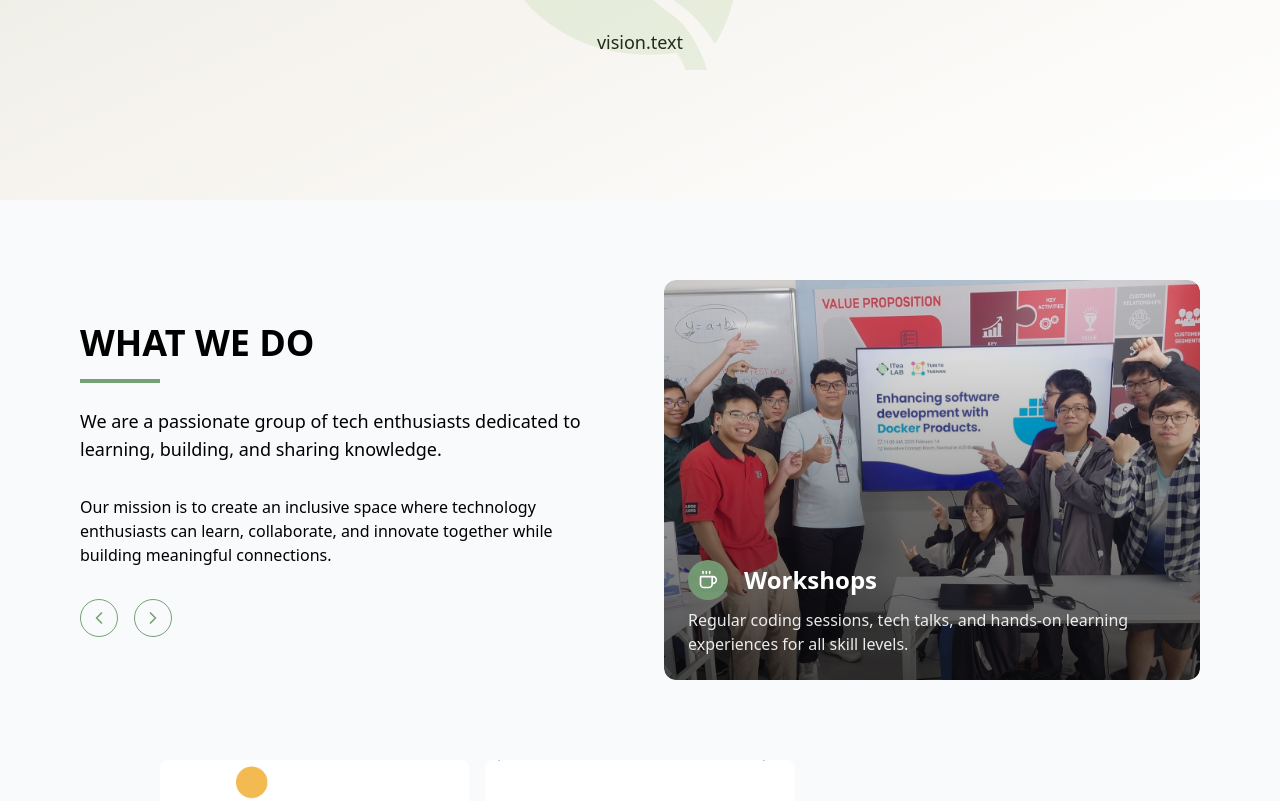
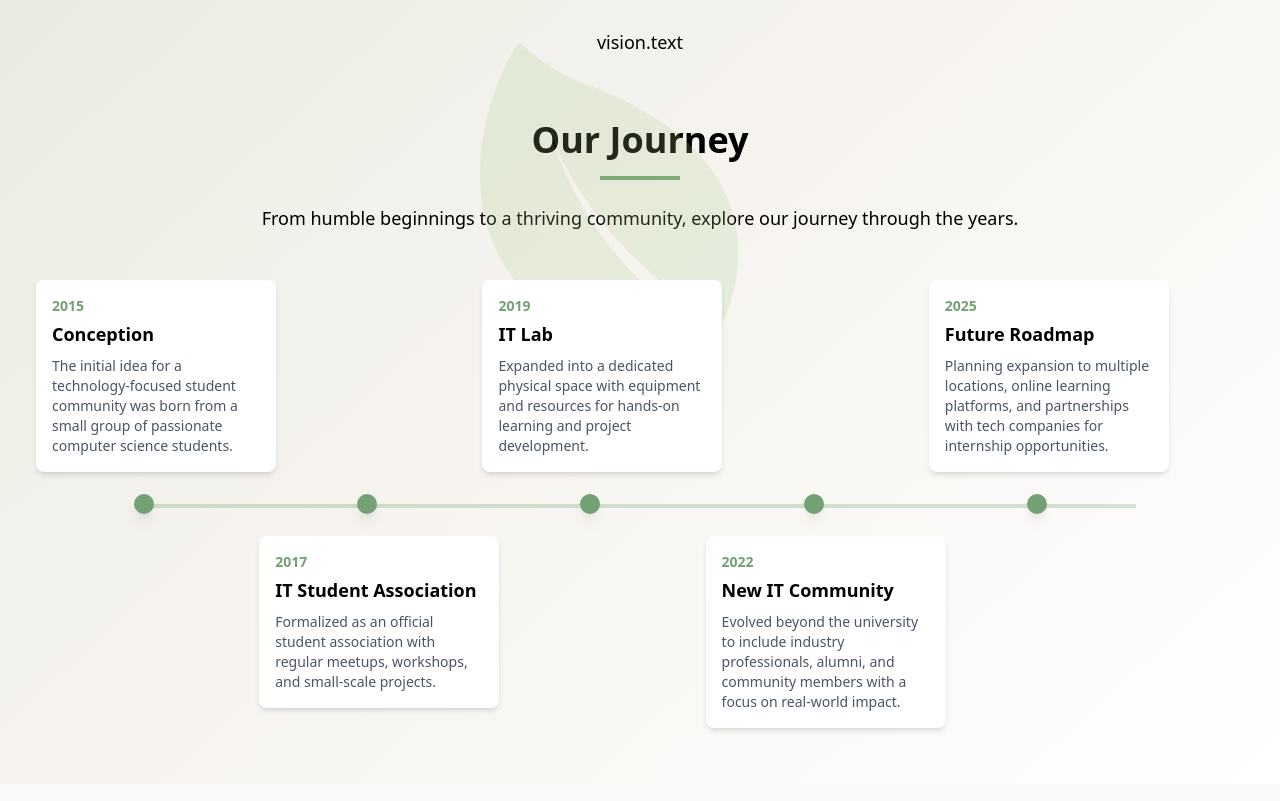
Before and after one commit to Itea-Lab/portfolio-website, a React (Vite) app: page / in a window 1280 px wide. Shown: the part 1180-1981 px from the top of the page. Built offline with nearby package versions, Linux system fonts and the light colour scheme.

Commit message:
Added Timeline

```diff
--- a/src/components/About.tsx
+++ b/src/components/About.tsx
@@ -1,4 +1,6 @@
 import { useLanguage } from "../language-context";
+import { Timeline } from "./Timeline";
+import { MobileTimeline } from "./MobileTimeline";
 
 export default function About() {
   const { t } = useLanguage();
@@ -24,6 +26,25 @@ export default function About() {
           <p className="text-lg max-w-3xl mx-auto">{t("vision.text")}</p>
         </div>
       </div>
+      <div className="container mx-auto px-4 pb-10">
+        <div className="max-w-3xl mx-auto text-center mb-12">
+          <h2 className="text-3xl md:text-4xl font-bold mb-4 text-center">
+            Our Journey
+          </h2>
+          <div className="h-1 w-20 bg-[#74A173] mx-auto mb-6"></div>
+          <p className="text-lg text-muted-foreground">
+            From humble beginnings to a thriving community, explore our journey
+            through the years.
+          </p>
+        </div>
+
+        <div className="hidden md:block h-96 pt-40">
+          <Timeline />
+        </div>
+        <div className="md:hidden">
+          <MobileTimeline />
+        </div>
+      </div>
     </section>
   );
 }
--- a/src/components/Community.tsx
+++ b/src/components/Community.tsx
@@ -1,8 +1,5 @@
 import { useState, useEffect } from "react";
 import { ActivitySlider } from "./ActivitySlider";
-import { ArrowRight, Github, Calendar } from "lucide-react";
-import event_img from "../assets/480222510_122116886204697575_5941039690238715950_n.jpg";
-import project_img from "../assets/481682077_1017997677053113_5498224049031879829_n.jpg";
 import ws_img1 from "../assets/git_github_workshop.png";
 import ws_img2 from "../assets/docker_workshop.png";
 import { useLanguage } from "../language-context";
--- a/src/components/Layout.tsx
+++ b/src/components/Layout.tsx
@@ -74,7 +74,7 @@ export default function Layout() {
             </a>
             <a
               href="#news"
-              className="text-lg px-4 font-bold hover:text-[#004243] transition-colors"
+              className="text-lg px-4 font-medium hover:text-[#004243] transition-colors"
             >
               NEWS
             </a>
--- /dev/null
+++ b/src/components/MobileTimeline.tsx
@@ -0,0 +1,78 @@
+import { useEffect, useRef, useState } from "react";
+
+interface TimelineItem {
+  title: string;
+  year: string;
+  description: string;
+}
+
+export function MobileTimeline() {
+
+  const timelineItems: TimelineItem[] = [
+    {
+      title: "Conception",
+      year: "2015",
+      description:
+        "The initial idea for a technology-focused student community was born from a small group of passionate computer science students.",
+    },
+    {
+      title: "IT Student Association",
+      year: "2017",
+      description:
+        "Formalized as an official student association with regular meetups, workshops, and small-scale projects.",
+    },
+    {
+      title: "IT Lab",
+      year: "2019",
+      description:
+        "Expanded into a dedicated physical space with equipment and resources for hands-on learning and project development.",
+    },
+    {
+      title: "New IT Community",
+      year: "2022",
+      description:
+        "Evolved beyond the university to include industry professionals, alumni, and community members with a focus on real-world impact.",
+    },
+    {
+      title: "Future Roadmap",
+      year: "2025",
+      description:
+        "Planning expansion to multiple locations, online learning platforms, and partnerships with tech companies for internship opportunities.",
+    },
+  ];
+
+  return (
+    <div className="py-8 px-4">
+      <div className="relative">
+        {/* Vertical timeline line */}
+        <div
+          className="absolute left-4 top-0 w-1 bg-[#74A173]/30 h-full"
+          style={{ transformOrigin: "top" }}
+        />
+
+        {/* Timeline items */}
+        <div className="relative ml-12">
+          {timelineItems.map((item, index) => (
+            <div key={index} className="mb-10 relative">
+              {/* Timeline dot */}
+              <div className="absolute -left-10 top-2 w-5 h-5 rounded-full bg-[#74A173] z-10 shadow-lg" />
+
+              {/* Year marker */}
+              <div className="text-[#74A173] font-bold text-sm mb-1">
+                {item.year}
+              </div>
+
+              {/* Content */}
+              <div className="bg-white p-4 rounded-lg shadow-md">
+                <h3 className="font-bold text-lg mb-2">{item.title}</h3>
+                <p className="text-sm text-muted-foreground">
+                  {item.description}
+                </p>
+              </div>
+            </div>
+          ))}
+        </div>
+      </div>
+    </div>
+  );
+}
--- a/src/components/Mobile_Menu.tsx
+++ b/src/components/Mobile_Menu.tsx
@@ -60,11 +60,7 @@ export default function MobileMenu({ isOpen, onClose, onToggle }: MobileMenuProp
           <div className="mt-16"></div>
           <div className="flex items-center justify-between p-4 border-b">
             <Link to="/" className="flex items-center space-x-2">
-              <span
-                className="font-bold text-xl text-[#004243]"
-              >
-                ITea Lab
-              </span>
+              <span className="font-bold text-xl text-[#004243]">ITea Lab</span>
             </Link>
             {/* <label
               className="p-1 rounded-full hover:bg-gray-100 burger"
@@ -85,10 +81,10 @@ export default function MobileMenu({ isOpen, onClose, onToggle }: MobileMenuProp
 
           {/* Navigation */}
           <nav className="flex-1 p-4">
-            <ul className="space-y-4 text-[#44a3a2]">
+            <ul className="space-y-4 text-[#74A173]">
               <li>
                 <Link
-                  to="#career"
+                  to="#about"
                   className="block py-2 font-medium hover:text-[#004243] transition-colors"
                   onClick={onClose}
                 >
@@ -97,7 +93,25 @@ export default function MobileMenu({ isOpen, onClose, onToggle }: MobileMenuProp
               </li>
               <li>
                 <Link
-                  to="#graduates"
+                  to="#community"
+                  className="block py-2 font-medium hover:text-[#004243] transition-colors"
+                  onClick={onClose}
+                >
+                  {t("nav.community")}
+                </Link>
+              </li>
+              <li>
+                <Link
+                  to="#news"
+                  className="block py-2 font-medium hover:text-[#004243] transition-colors"
+                  onClick={onClose}
+                >
+                  {t("nav.news")}
+                </Link>
+              </li>
+              <li>
+                <Link
+                  to="#joinUs"
                   className="block py-2 font-medium hover:text-[#004243] transition-colors"
                   onClick={onClose}
                 >
--- /dev/null
+++ b/src/components/Timeline.tsx
@@ -0,0 +1,103 @@
+import { useEffect, useRef, useState } from "react";
+
+interface TimelineItem {
+  title: string;
+  year: string;
+  description: string;
+  position: "top" | "bottom";
+}
+
+export function Timeline() {
+
+  const timelineItems: TimelineItem[] = [
+    {
+      title: "Conception",
+      year: "2015",
+      description:
+        "The initial idea for a technology-focused student community was born from a small group of passionate computer science students.",
+      position: "top",
+    },
+    {
+      title: "IT Student Association",
+      year: "2017",
+      description:
+        "Formalized as an official student association with regular meetups, workshops, and small-scale projects.",
+      position: "bottom",
+    },
+    {
+      title: "IT Lab",
+      year: "2019",
+      description:
+        "Expanded into a dedicated physical space with equipment and resources for hands-on learning and project development.",
+      position: "top",
+    },
+    {
+      title: "New IT Community",
+      year: "2022",
+      description:
+        "Evolved beyond the university to include industry professionals, alumni, and community members with a focus on real-world impact.",
+      position: "bottom",
+    },
+    {
+      title: "Future Roadmap",
+      year: "2025",
+      description:
+        "Planning expansion to multiple locations, online learning platforms, and partnerships with tech companies for internship opportunities.",
+      position: "top",
+    },
+  ];
+
+  return (
+    <div className="py-16 px-4 max-w-5xl mx-auto h-full">
+
+      <div className="relative">
+        {/* Main timeline line */}
+        <div
+          className="absolute left-0 md:left-1/2 md:transform md:-translate-x-1/2 top-0 w-1 md:w-full md:h-1 bg-[#74A173]/30 h-full"
+          style={{ transformOrigin: "center" }}
+        />
+
+        {/* Timeline items */}
+        <div className="relative">
+          {timelineItems.map((item, index) => (
+            <div
+              key={index}
+              className={`mb-12 md:mb-0 md:absolute ${
+                item.position === "top"
+                  ? "md:top-0 md:transform md:-translate-y-full md:pb-8"
+                  : "md:bottom-0 md:transform md:translate-y-full md:pt-8"
+              }`}
+              style={{
+                left: `${(index / (timelineItems.length - 1)) * 90}%`,
+              }}
+            >
+              {/* Timeline dot */}
+              <div
+                className={`absolute ${
+                  item.position === "top"
+                    ? "md:bottom-0 md:transform md:translate-y-1/2"
+                    : "md:top-0 md:transform md:-translate-y-1/2"
+                } transform -translate-x-1/2 w-5 h-5 rounded-full bg-[#74A173] z-10 shadow-lg`}
+              />
+
+              {/* Content container with different layouts for top/bottom */}
+              <div
+                className={`md:w-60 bg-white p-4 rounded-lg shadow-md ${
+                  item.position === "top"
+                    ? "md:transform md:translate-x-[-45%]"
+                    : "md:transform md:translate-x-[-45%]"
+                }`}
+              >
+                <div className="text-[#74A173] font-bold text-sm mb-1">
+                  {item.year}
+                </div>
+                <h3 className="font-bold text-lg mb-2">{item.title}</h3>
+                <p className="text-sm text-gray-600">{item.description}</p>
+              </div>
+            </div>
+          ))}
+        </div>
+      </div>
+    </div>
+  );
+}
```
